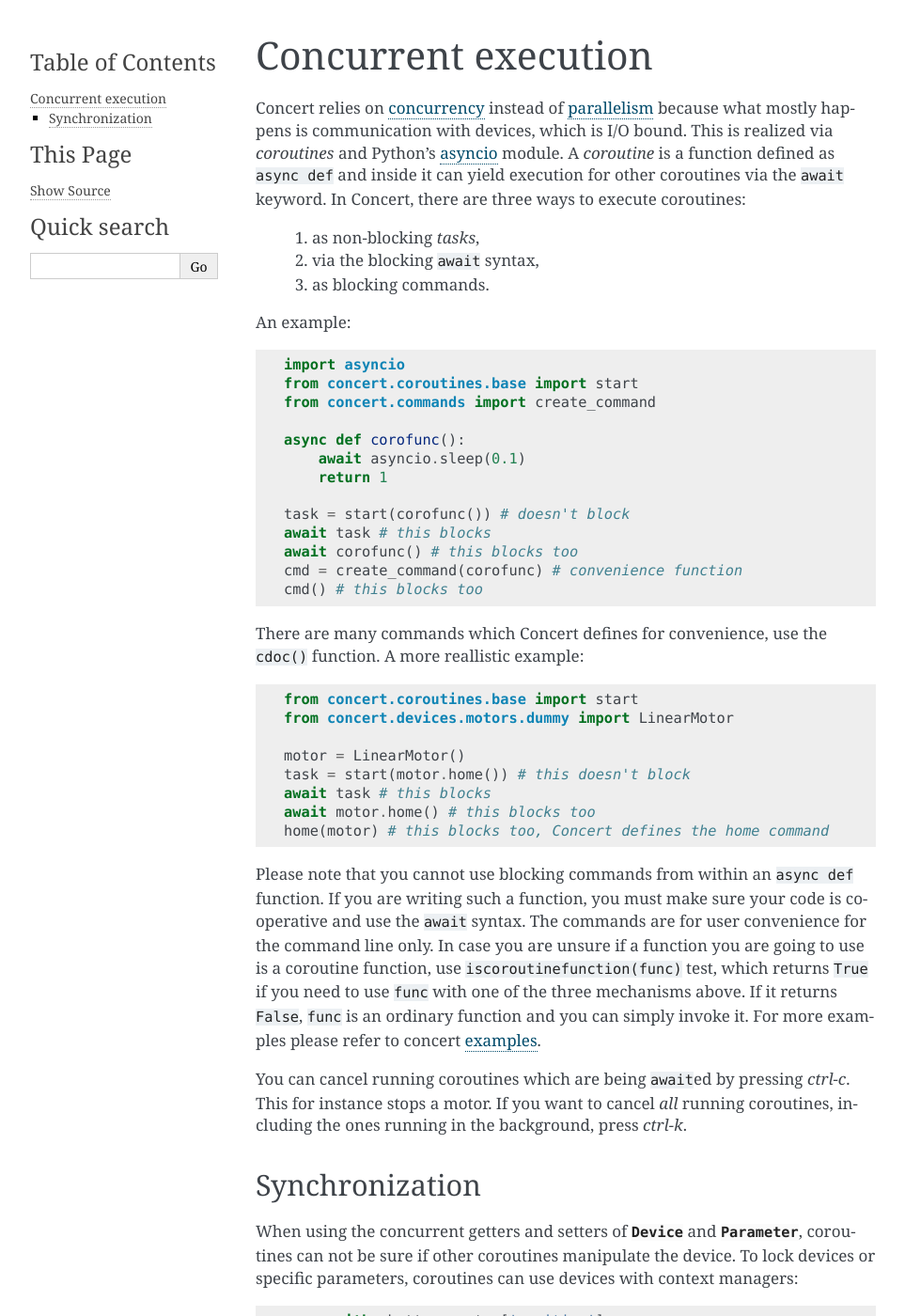
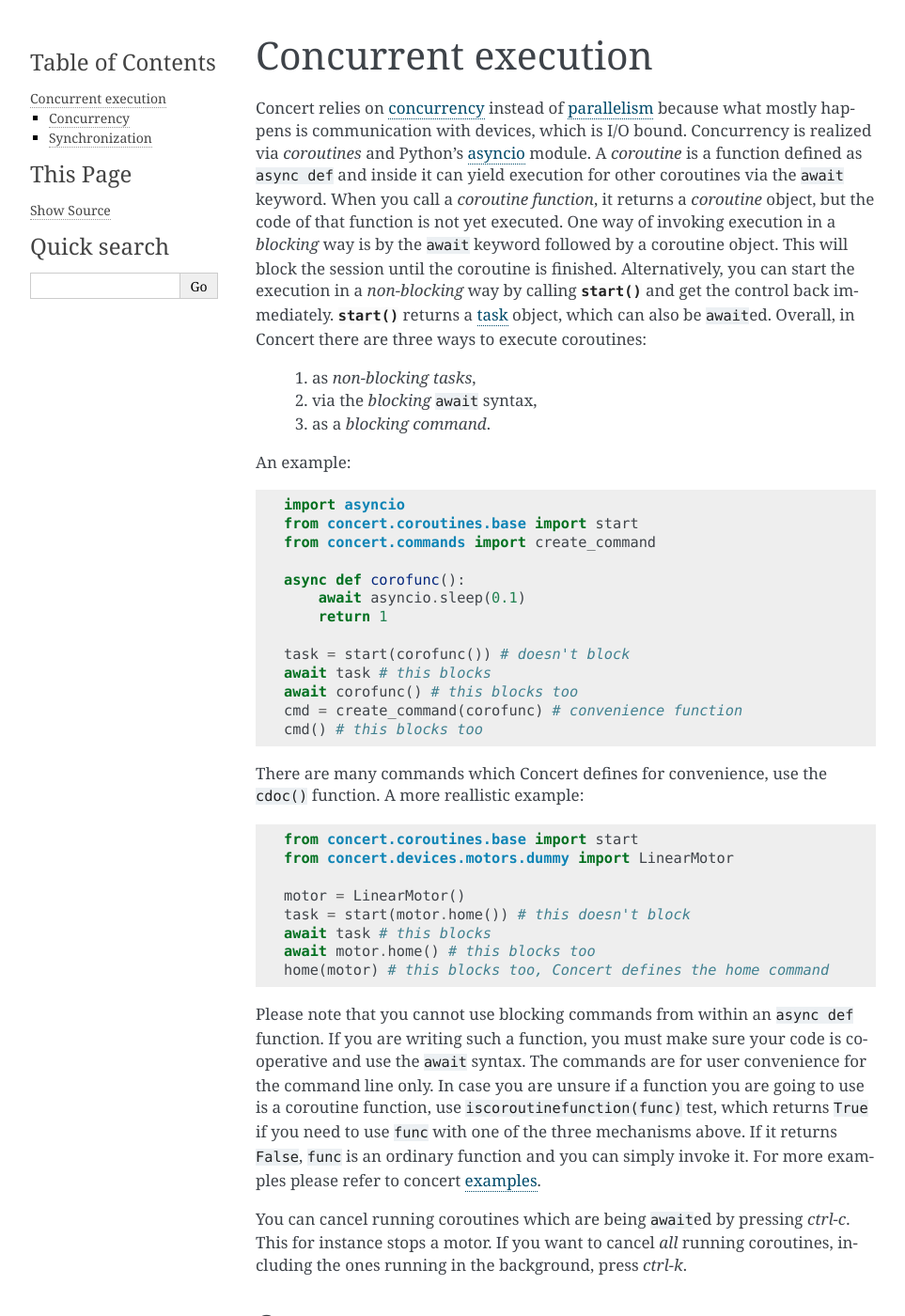
Before and after one commit to ufo-kit/concert, a Sphinx documentation site: the page built from docs/user/topics/async.rst, in a window 1280 px wide and 1400 px high. Shown: the whole window at 94% size, without its empty margins (148-1111 px from the left). Built offline with Sphinx 7.4.7, drawn with Linux system fonts in a browser that asks for light colours; some of the changed text lies outside the part shown.

Commit message:
docs: Explain coroutines a little more

```diff
--- a/docs/user/getstarted.rst
+++ b/docs/user/getstarted.rst
@@ -115,6 +115,9 @@ In case you are interested in the implementation of a function, you can use
 
 .. _pint: https://pint.readthedocs.org/en/latest/
 
+How to execute more things concurrently and how to stop execution can be found
+in :ref:`concurrent-execution`.
+
 
 Creating a session
 ==================
--- a/docs/user/topics/async.rst
+++ b/docs/user/topics/async.rst
@@ -6,14 +6,21 @@ Concurrent execution
 ====================
 
 Concert relies on concurrency_ instead of parallelism_ because what mostly
-happens is communication with devices, which is I/O bound. This is realized via
-*coroutines* and Python's asyncio_ module. A *coroutine* is a function defined
-as ``async def`` and inside it can yield execution for other coroutines via the
-``await`` keyword. In Concert, there are three ways to execute coroutines:
+happens is communication with devices, which is I/O bound. Concurrency is
+realized via *coroutines* and Python's asyncio_ module. A *coroutine* is a
+function defined as ``async def`` and inside it can yield execution for other
+coroutines via the ``await`` keyword. When you call a *coroutine function*, it
+returns a *coroutine* object, but the code of that function is not yet executed.
+One way of invoking execution in a *blocking* way is by the ``await`` keyword
+followed by a coroutine object. This will block the session until the coroutine
+is finished.  Alternatively, you can start the execution in a *non-blocking* way
+by calling :py:func:`.start` and get the control back immediately.
+:py:func:`.start` returns a task_ object, which can also be ``await``\ed.
+Overall, in Concert there are three ways to execute coroutines:
 
-    1. as non-blocking *tasks*,
-    2. via the blocking ``await`` syntax,
-    3. as blocking commands.
+    1. as *non-blocking* *tasks*,
+    2. via the *blocking* ``await`` syntax,
+    3. as a *blocking* *command*.
 
 An example::
 
@@ -58,6 +65,19 @@ You can cancel running coroutines which are being ``await``\ed by pressing
 coroutines, including the ones running in the background, press *ctrl-k*.
 
 
+Concurrency
+-----------
+
+Concurrent execution itself is realized via asyncio's tools, like gather_, which
+executes given coroutines concurrently and returns their results::
+
+    async def corofunc():
+        await asyncio.sleep(0.1)
+        return 1
+
+    await asyncio.gather(corofunc(), corofunc())
+
+
 Synchronization
 ---------------
 
@@ -76,4 +96,6 @@ and parameters.
 .. _concurrency: https://en.wikipedia.org/wiki/Concurrency_(computer_science)
 .. _parallelism: https://en.wikipedia.org/wiki/Parallel_computing
 .. _asyncio: https://docs.python.org/3/library/asyncio.html
+.. _task: https://docs.python.org/3/library/asyncio-task.html#task-object
 .. _examples: https://github.com/ufo-kit/concert-examples
+.. _gather: https://docs.python.org/3/library/asyncio-task.html#asyncio.gather
```
Also changed, not shown: docs/user/topics/control.rst (+11 -12 lines).
